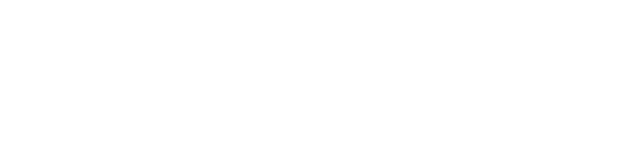
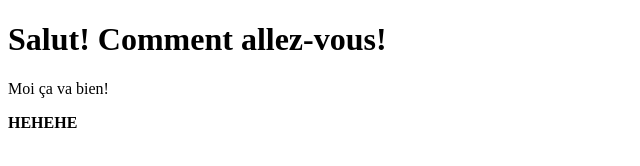
Before and after one commit to Chridlidlo/Blog, a plain HTML site: page index.html in a window 1280 px wide. Shown: the whole page, without its empty margins (0-640 px from the left). Drawn offline with Linux system fonts and the light colour scheme.

Commit message:
Update index.html

```diff
--- a/index.html
+++ b/index.html
@@ -3,4 +3,9 @@
   <head>
     <title>Blog de Christophe</title>
   </head>
+  <body>
+    <h1>Salut! Comment allez-vous!</h1>
+    <p>Moi ça va bien!</p>
+    <strong>HEHEHE</strong>
+  </body>
 </html>
```
